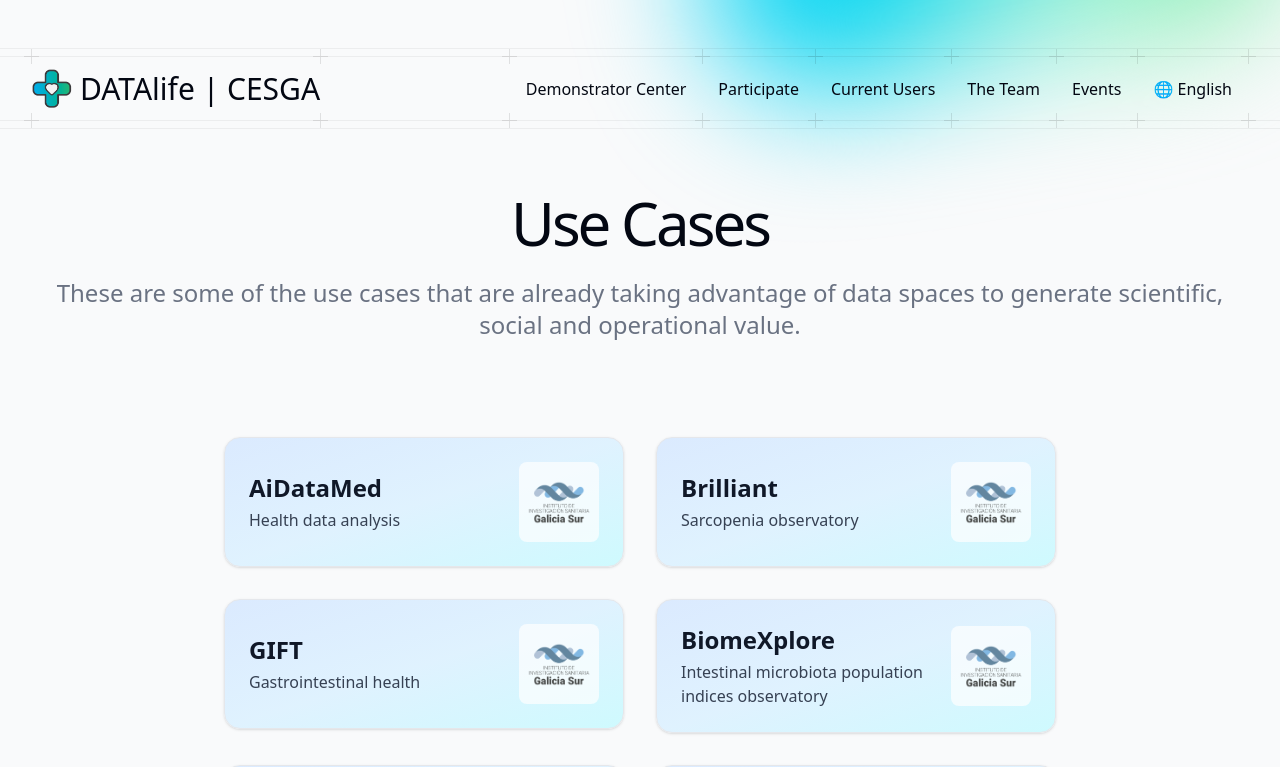
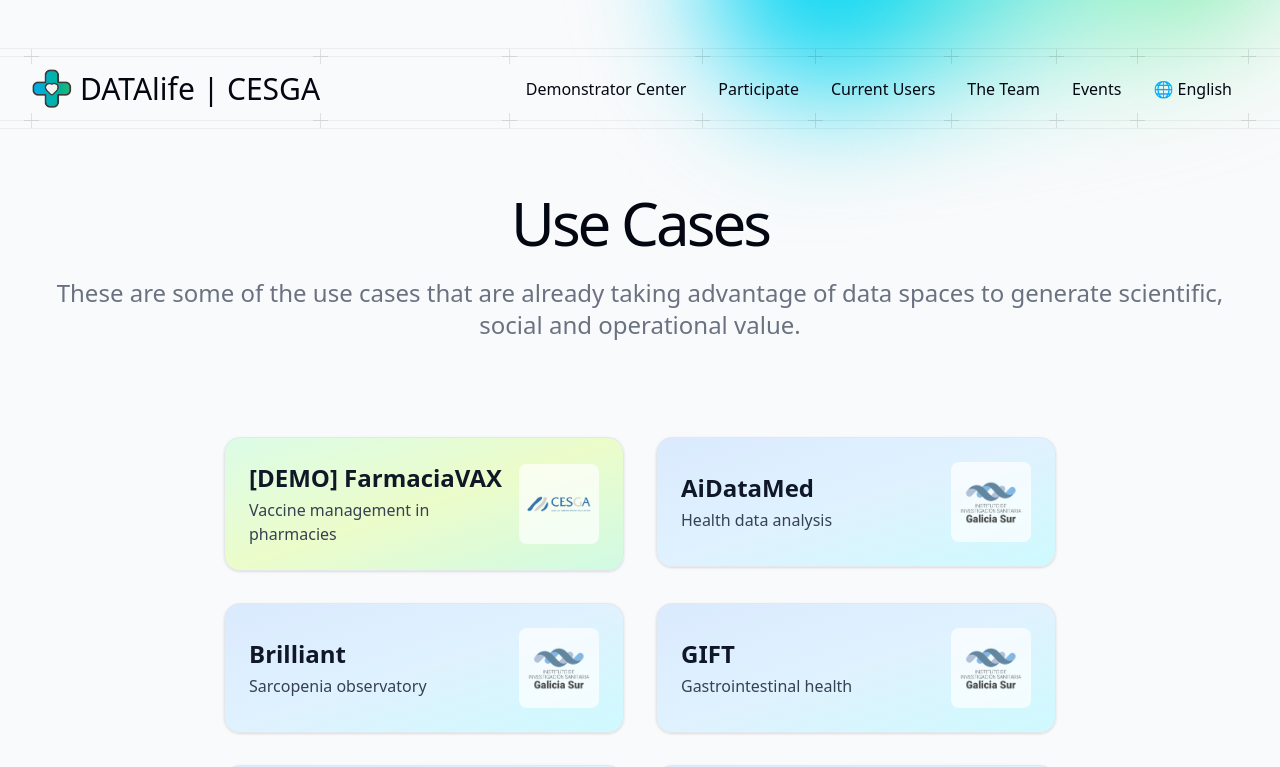
Before and after one commit to dataspacedatalife/dataspace-website, a Next.js app: page /en/use-cases in a window 1280 px wide. Shown: the top 767 px of the page. Built offline with nearby package versions, Linux system fonts and the light colour scheme; a web font is replaced by a local one.

Commit message:
Add title margin and center in use cases and team

```diff
--- a/src/app/[locale]/team/page.tsx
+++ b/src/app/[locale]/team/page.tsx
@@ -19,7 +19,9 @@
   const t = await getTranslations('team.header');
   return (
     <Container className="mt-16">
-      <Heading as="h1">{t('title')}</Heading>
+      <Heading as="h1" className="text-center">
+        {t('title')}
+      </Heading>
       <section className="mt-16 grid grid-cols-1 lg:grid-cols-2 lg:gap-12 items-start">
         {/* Nuestra misión */}
         <div className="max-w-lg">
--- a/src/app/[locale]/use-cases/page.tsx
+++ b/src/app/[locale]/use-cases/page.tsx
@@ -1,4 +1,5 @@
 import clsx from 'clsx';
+import { color } from 'motion';
 import type { Metadata } from 'next';
 import Image from 'next/image';
 import { getTranslations } from 'next-intl/server';
@@ -9,6 +10,7 @@
 import { Navbar } from '@/components/navbar';
 import { Heading, Lead } from '@/components/text';
 import LogoEmpresa from '../../../../public/logos/nuevoLogoCesga_mayo2023.png';
+import LogoCesga from '../../../../public/logos/nuevoLogoCesga_mayo2023.png';
 import LogoIISGS from '../../../../public/use-cases/IISGS.png';
 import LogoInverbis from '../../../../public/use-cases/Inverbis.png';
 import Logoi4life from '../../../../public/use-cases/i4life.png';
@@ -21,46 +23,61 @@
     description: t('description'),
   };
 }
+const colors_blue = ['bg-gradient-to-br from-blue-100 via-sky-100 to-cyan-100'];
+const colors_green = [
+  'bg-gradient-to-br from-green-100 via-lime-100 to-emerald-100',
+];
 
 const useCasesData = [
+  {
+    id: 'farmaciavax',
+    imagen: LogoCesga,
+    link: 'https://dspacer-cesga.es/portal',
+    color: colors_green,
+  },
   {
     id: 'aidamed',
     imagen: LogoIISGS,
     link: 'https://www.iisgaliciasur.es/',
+    color: colors_blue,
   },
   {
     id: 'brilliant',
     imagen: LogoIISGS,
     link: 'https://www.iisgaliciasur.es/',
+    color: colors_blue,
   },
   {
     id: 'gift',
     imagen: LogoIISGS,
     link: 'https://www.iisgaliciasur.es/',
+    color: colors_blue,
   },
   {
     id: 'biomexplore',
     imagen: LogoIISGS,
     link: 'https://www.iisgaliciasur.es/',
+    color: colors_blue,
   },
   {
     id: 'salusbench',
     imagen: LogoInverbis,
     link: 'https://web.inverbisanalytics.com/',
+    color: colors_blue,
   },
   {
     id: 'celiaspace',
     imagen: LogoUvigo,
     link: 'https://www.uvigo.gal/',
+    color: colors_blue,
   },
   {
     id: 'datiacare',
     imagen: Logoi4life,
     link: 'https://i4life.es/',
+    color: colors_blue,
   },
 ] as const;
-
-const colors = ['bg-gradient-to-br from-blue-100 via-sky-100 to-cyan-100'];
 
 async function Header() {
   const t = await getTranslations('use-cases.header');
@@ -98,12 +115,13 @@
             <Link
               key={i}
               href={caso.link}
+              target="_blank"
               className="w-full sm:w-1/2 lg:w-1/3 max-w-[400px]"
             >
               <div
                 className={clsx(
                   'flex flex-row items-center justify-between rounded-2xl border border-gray-200 p-6 shadow-sm transition hover:shadow-md hover:scale-[1.02] duration-200',
-                  colors[i % colors.length],
+                  caso.color[i % caso.color.length],
                 )}
               >
                 <div className="flex flex-col text-left pr-4">
```
